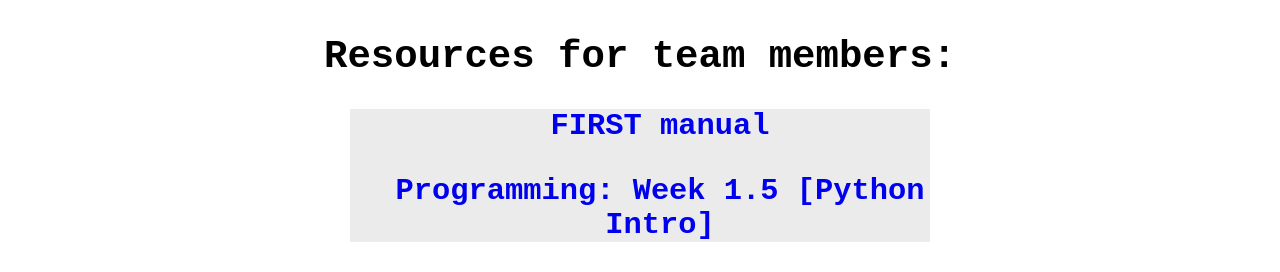
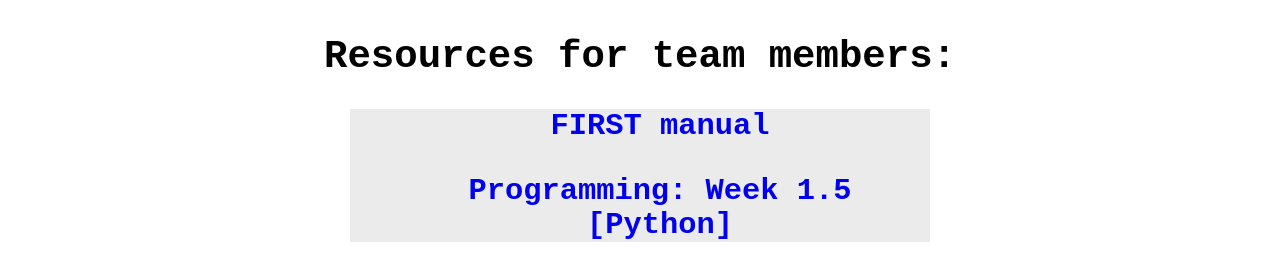
Before and after one commit to MurrowRobotics/MurrowRobotics.github.io, a plain HTML site: page resources.html in a window 1280 px wide. Shown: the part 804-1076 px from the top of the page. Drawn offline with Linux system fonts and the light colour scheme.

Commit message:
Update resources.html

```diff
--- a/resources.html
+++ b/resources.html
@@ -75,7 +75,7 @@
 				</li>
 				<li id = "team-resources">
 					<a href = "/resources/week1_5.pptx">
-						<h3> Programming: Week 1.5 [Python Intro]</h3>
+						<h3> Programming: Week 1.5 [Python]</h3>
 					</a>
 				</li>
 			</ol>
```
